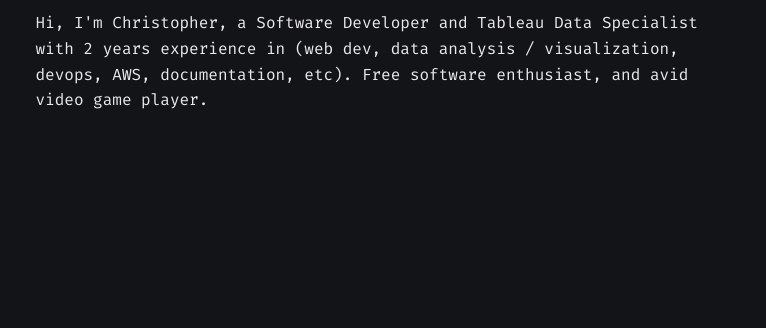
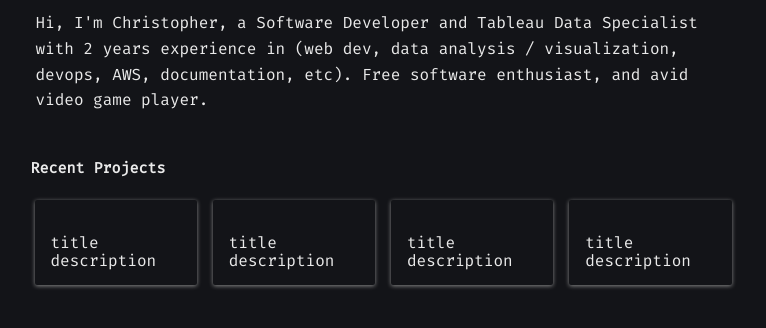
Before and after one commit to xinjalin/xinjain.github.io, a plain HTML site: page index.html in a window 1280 px wide. Shown: the part 144-472 px from the top of the page, without its empty margins (257-1023 px from the left). Drawn offline with Linux system fonts and the light colour scheme.

Commit message:
recent projects template

```diff
--- a/index.html
+++ b/index.html
@@ -60,6 +60,40 @@
                     Free software enthusiast, and avid video game player.
                 </p>
             </section>
+            <!-- comment -->
+            <section id="apps">
+                <h2>Recent Projects</h2>
+                <div id="app-list">
+                    <a id="app-item">
+                        <img class="app-icon" src="" alt="" />
+                        <div id="app-text">
+                            <span>title</span>
+                            <span>description</span>
+                        </div>
+                    </a>
+                    <a id="app-item">
+                        <img class="app-icon" src="" alt="" />
+                        <div id="app-text">
+                            <span>title</span>
+                            <span>description</span>
+                        </div>
+                    </a>
+                    <a id="app-item">
+                        <img class="app-icon" src="" alt="" />
+                        <div id="app-text">
+                            <span>title</span>
+                            <span>description</span>
+                        </div>
+                    </a>
+                    <a id="app-item">
+                        <img class="app-icon" src="" alt="" />
+                        <div id="app-text">
+                            <span>title</span>
+                            <span>description</span>
+                        </div>
+                    </a>
+                </div>
+            </section>
         </main>
 
         <script src="js/script.js"></script>
--- a/styles/styles.css
+++ b/styles/styles.css
@@ -90,6 +90,38 @@ body {
     color: var(--bio-text-color);
 }
 
+#apps {
+    display: flex;
+    flex-direction: column;
+}
+#apps h2 {
+    line-height: 26.25px;
+    font-size: 15px;
+    margin-block-end: 15px;
+    margin-block-start: 30px;
+    margin-top: 30px;
+    text-rendering: optimizeLegibility;
+}
+
+#app-list {
+    display: grid;
+    padding: 4px;
+    gap: 16px;
+    grid-template-columns: auto auto auto auto;
+}
+
+#app-item {
+    box-shadow: 0 1px 4px #888;
+    padding: 16px;
+    line-height: 1.1;
+    border-radius: 2px;
+}
+
+#app-icon {
+    max-width: 92px;
+    margin: 0 auto 16px auto;
+    display: block;
+}
 /* Style on small devices */
 @media screen and (max-width: 480px) {
     #intro {
```
